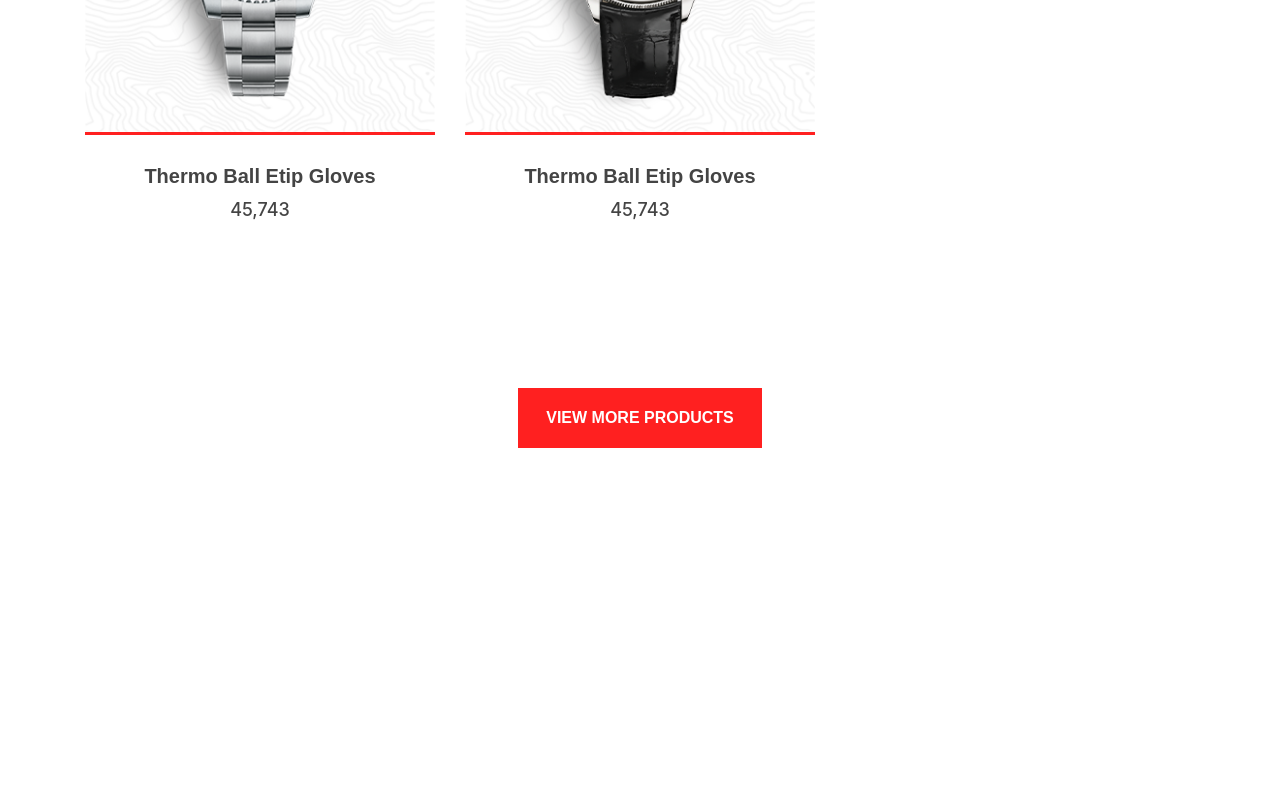
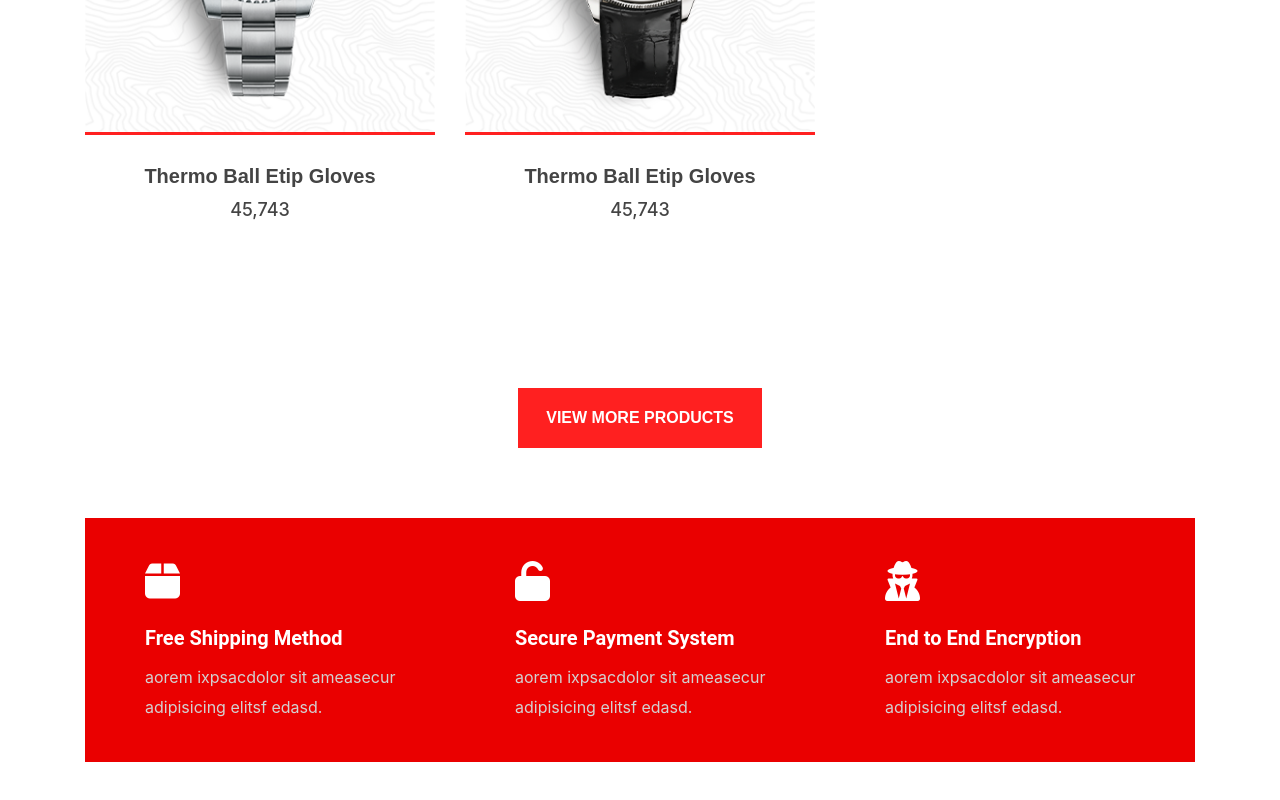
Before and after one commit to tanuj-choudhary/krafty-kart, a React (Create React App) app: page / in a window 1280 px wide. Shown: the part 3748-4548 px from the top of the page. Before the commit the page ends 4266 px from the top, so only its background shows below. Built offline with nearby package versions, Linux system fonts and the light colour scheme; some icons are missing.

Commit message:
Added footer to home

```diff
--- a/src/components/home/Home.jsx
+++ b/src/components/home/Home.jsx
@@ -4,6 +4,7 @@ import Hero from '../hero/Hero';
 import NewArrivals from '../newArrivals/NewArrivals';
 import ProductGallery from '../productGallery/ProductGallery';
 import MostRatedItems from '../mostRatedItems/MostRatedItems';
+import Footer from '../footer/Footer';
 
 function Home() {
   return (
@@ -13,6 +14,7 @@ function Home() {
       <NewArrivals />
       <ProductGallery />
       <MostRatedItems />
+      <Footer />
     </div>
   );
 }
```
